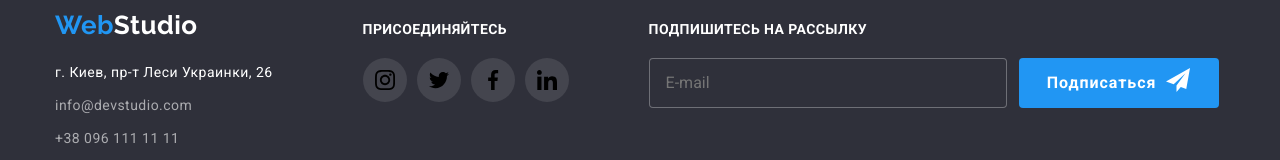
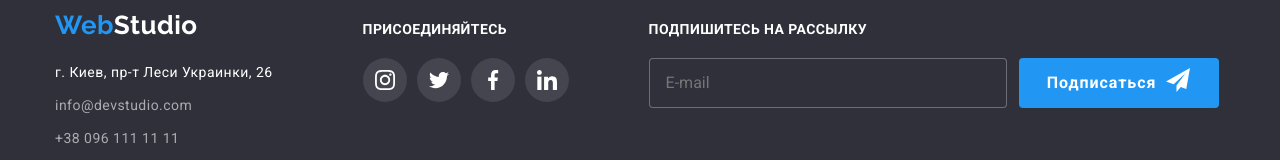
Before and after one commit to DenysPhV/goit-markup-hw-07, a plain HTML site: page portfolio.html in a window 1280 px wide. Shown: the part 1676-1836 px from the top of the page. Drawn offline with nearby package versions, Linux system fonts and the light colour scheme.

Commit message:
Правка футера
Появился баг, исправил

```diff
--- a/portfolio.html
+++ b/portfolio.html
@@ -339,28 +339,28 @@
           <ul class="footer__social-list list-nonstyle">
             <li class="footer__social-item">
               <a href="" class="social-link link-nonstyle">
-                <svg class="footer__icon" width="20px" height="20px">
+                <svg class="footer__social-icon" width="20px" height="20px">
                   <use href="./images/icons.svg#instagram"></use>
                 </svg>
               </a>
             </li>
             <li class="footer__social-item">
               <a href="" class="social-link link-nonstyle">
-                <svg class="footer__icon" width="20px" height="20px">
+                <svg class="footer__social-icon" width="20px" height="20px">
                   <use href="./images/icons.svg#twitter"></use>
                 </svg>
               </a>
             </li>
             <li class="footer__social-item">
               <a href="" class="social-link link-nonstyle">
-                <svg class="footer__icon" width="20px" height="20px">
+                <svg class="footer__social-icon" width="20px" height="20px">
                   <use href="./images/icons.svg#facebook"></use>
                 </svg>
               </a>
             </li>
             <li class="footer__social-item">
               <a href="" class="social-link link-nonstyle">
-                <svg class="footer__icon" width="20px" height="20px">
+                <svg class="footer__social-icon" width="20px" height="20px">
                   <use href="./images/icons.svg#linkedin"></use>
                 </svg>
               </a>
```
